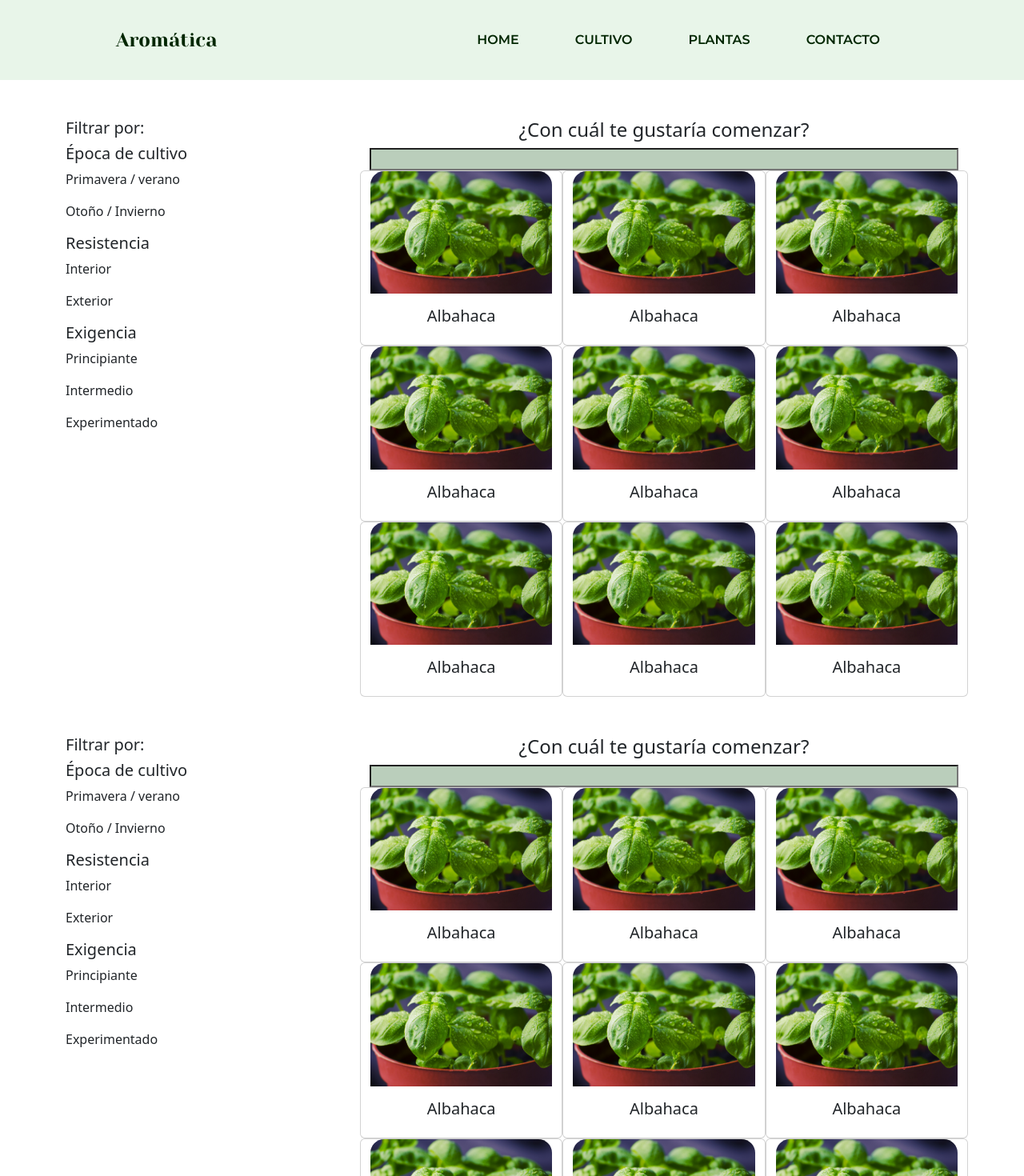
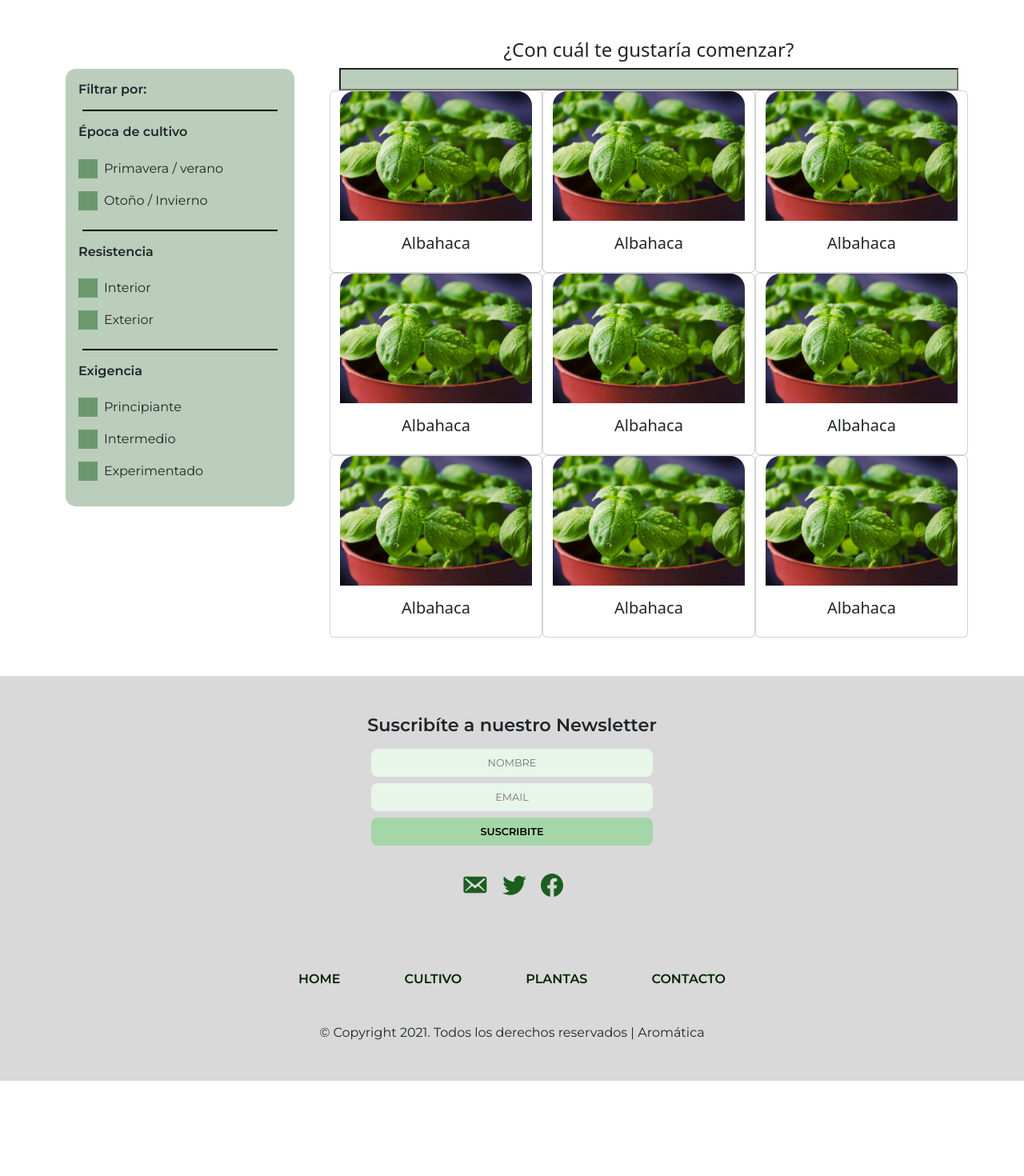
Before and after one commit to BrajhanLop/AromaticsApp, a React (Vite) app: page /plantas in a window 1280 px wide. Shown: the top 1470 px of the page at 80% size. After the commit the page ends 1351 px from the top, so only its background shows below. Built offline with nearby package versions, Linux system fonts and the light colour scheme.

Commit message:
termino los estilos para el filtro desktop

```diff
--- a/src/components/footer/ContainerFooter.jsx
+++ b/src/components/footer/ContainerFooter.jsx
@@ -1,10 +1,11 @@
 import React from 'react'
 import NavbarFooter from './NavbarFooter'
 import NewsletterForm from './NewsletterForm'
+import './styles/style.css'
 
 function ContainerFooter() {
   return (
-    <footer className='d-flex flex-column align-items-center containerBackground'>
+    <footer className='containerBackground'>
         <NewsletterForm />
         <NavbarFooter />
     </footer>
--- a/src/components/footer/NavbarFooter.jsx
+++ b/src/components/footer/NavbarFooter.jsx
@@ -2,17 +2,21 @@ import React from 'react'
 
 function NavbarFooter() {
   return (
-    <div>
-        <nav>
-            <ul className='d-flex containerNavbarFooter'>
-              <li className='mx-5 liFooter'>HOME</li>
-              <li className='mx-5 liFooter'>CULTIVO</li>
-              <li className='mx-5 liFooter'>PLANTAS</li>
-              <li className='mx-5 liFooter'>CONTACTO</li>
-            </ul>
+    <section className='d-flex flex-column align-items-center'>
+        <nav className='containerNavbarFooter'>
+
+            <button type="button" className="liFooter" href="https://getbootstrap.com/docs/5.1/components/buttons/">HOME</button>
+            <button type="button" className="liFooter" href="#">CULTIVO</button>
+            <button type="button" className="liFooter" href="#">PLANTAS</button>
+            <button type="button" className="liFooter" href="#">CONTACTO</button>
+              {/* <a href="#"><li className='mx-5 liFooter'>HOME</li></a>
+              <a href="#"><li className='mx-5 liFooter'>CULTIVO</li></a>
+              <a href="#"><li className='mx-5 liFooter'>PLANTAS</li></a>
+              <a href="#"><li className='mx-5 liFooter'>CONTACTO</li></a> */}
+
         </nav>
-        <p className='text-center copyrightFooter'>© Copyright 2021. Todos los derechos reservados | Aromática</p>
-    </div>
+        <p className='text-center copyrightFooter mb-5'>© Copyright 2021. Todos los derechos reservados | Aromática</p>
+    </section>
   )
 }
 
--- a/src/components/footer/NewsletterForm.jsx
+++ b/src/components/footer/NewsletterForm.jsx
@@ -1,24 +1,24 @@
 import React from 'react'
-import './styles/style.css'
+
 import msj from '../../images/emailFooter.svg'
 import twitter from '../../images/twitterFooter.svg'
 import facebookFooter from '../../images/faceboojFooter.svg'
 
 function NewsletterForm() {
   return (
-    <>
-        <h3 className='text-center my-4 titFooter'>Suscribíte a nuestro Newsletter</h3>
-        <form className='d-flex flex-column'>
+    <section className='d-flex flex-column align-items-center'>
+        <h3 className='text-center mt-5 mb-3 titFooter'>Suscribíte a nuestro Newsletter</h3>
+        <form className='d-flex flex-column align-items-center w-100'>
             <input type="text" className='inputFooter' placeholder='NOMBRE' />
             <input type="email" className='inputFooter' placeholder='EMAIL' />
             <button className='btnFooter'>SUSCRIBITE</button>
         </form>
-        <section>
+        <section className='my-3'>
             <img src={msj} alt="" className='mx-2 mt-3' />
             <img src={twitter} alt="" className='mx-2 mt-3' />
             <img src={facebookFooter} alt="" className='mx-2 mt-3' />
         </section>
-    </>
+    </section>
   )
 }
 
--- a/src/components/footer/styles/style.css
+++ b/src/components/footer/styles/style.css
@@ -31,13 +31,19 @@
     font-weight: 700;
 }
 .liFooter {
-    list-style-type: none;
+    color: #002600;
+    font-size: 1rem;
     font-family: 'Montserrat', sans-serif;
     font-weight: 700;
+    border: none;
+    background: none;
+    margin-left: 2.5rem;
+    margin-right: 2.5rem;
 }
 .containerNavbarFooter {
     margin-top: 4.5rem;
     margin-bottom: 2.7rem;
+
 }
 .copyrightFooter {
     font-family: 'Montserrat', sans-serif;
@@ -52,4 +58,27 @@
         flex-direction: column;
         align-items: center;
     }
+
+    .inputFooter {
+        width: 80%;
+    }
+
+    .btnFooter {
+        width: 80%;
+    }
+
+    .containerNavbarFooter {
+        display: flex;
+        flex-direction: column;
+        align-items: center;
+        margin-top: 1.5rem;
+        margin-bottom: 1.5rem;
+    }
+
+    .liFooter {
+        margin-bottom: 1rem;
+        margin-right: 0;
+        margin-left: 0;
+        font-weight: 700;
+    }
 }
--- a/src/pages/plantas/Plantas.jsx
+++ b/src/pages/plantas/Plantas.jsx
@@ -1,6 +1,6 @@
 import React from "react";
 import albahaca from "../../images/albahaca-1.svg";
-import Card from 'react-bootstrap/Card';
+import Card from "react-bootstrap/Card";
 import "./plantas.css";
 /* import { BiSearch } from 'react-icons/fa'; */
 const Plantas = () => {
@@ -8,52 +8,56 @@ const Plantas = () => {
     <>
       <section className="container my-5">
         <div className="row">
-
-          <div className="col-4 containerFiltro">
-
-              <h5>Filtrar por:</h5>
-              <div className="lineaFiltro"></div>
-              <h5>Época de cultivo</h5>
+          <div className="containerFiltro">
+            <section className="filtro">
+              <h5 className="textFiltro">Filtrar por:</h5>
+              <div className="containerLinea">
+                <div className="lineaFiltro"></div>
+              </div>
+              <h5 className="textFiltro">Época de cultivo</h5>
               <div className="d-flex justify-content-start align-items-center">
                 <div className="colorVerde"></div>
-                <p>Primavera / verano</p>
+                <p className="parrafoFiltro">Primavera / verano</p>
               </div>
               <div className="d-flex justify-content-start align-items-center">
                 <div className="colorVerde"></div>
-                <p>Otoño / Invierno</p>
+                <p className="parrafoFiltro">Otoño / Invierno</p>
               </div>
-              <div className="lineaFiltro"></div>
-              <h5>Resistencia</h5>
+              <div className="containerLinea">
+                <div className="lineaFiltro linea2"></div>
+              </div>
+              <h5 className="textFiltro">Resistencia</h5>
               <div className="d-flex justify-content-start align-items-center">
                 <div className="colorVerde"></div>
-                <p>Interior</p>
+                <p className="parrafoFiltro">Interior</p>
               </div>
               <div className="d-flex justify-content-start align-items-center">
                 <div className="colorVerde"></div>
-                <p>Exterior</p>
+                <p className="parrafoFiltro">Exterior</p>
               </div>
-              <div className="lineaFiltro"></div>
-              <h5>Exigencia</h5>
+              <div className="containerLinea">
+                <div className="lineaFiltro linea2"></div>
+              </div>
+              <h5 className="textFiltro">Exigencia</h5>
               <div className="d-flex justify-content-start align-items-center">
                 <div className="colorVerde"></div>
-                <p>Principiante</p>
+                <p className="parrafoFiltro">Principiante</p>
               </div>
-              <div className="itemFiltro">
+              <div className="d-flex justify-content-start align-items-center">
                 <div className="colorVerde"></div>
-                <p>Intermedio</p>
+                <p className="parrafoFiltro">Intermedio</p>
               </div>
-              <div className="itemFiltro">
-                <div className="colorVerde"></div>
-                <p>Experimentado</p>
+              <div className="d-flex justify-content-start align-items-center">
+                <div className="colorVerde finConMargin"></div>
+                <p className="parrafoFiltro finConMargin">Experimentado</p>
               </div>
-
+            </section>
           </div>
 
-          <div className="col-8 d-flex flex-column align-items-center justify-content-center">
-            <h4>¿Con cuál te gustaría comenzar?</h4>
+          <div className="containerPlants d-flex flex-column align-items-center justify-content-center">
+            <h4 className="titPlantasFiltro">¿Con cuál te gustaría comenzar?</h4>
             <input type="text" className="inputFilter" />
             <section className="row row-cols-1 row-cols-md-3 containerCards">
-
               <Card className="cardPlanta">
                 <Card.Img className="planta" variant="top" src={albahaca} />
                 <Card.Body>
--- a/src/pages/plantas/plantas.css
+++ b/src/pages/plantas/plantas.css
@@ -1,44 +1,67 @@
-/* .containerFiltro {
-    display: flex;
-    flex-direction: column;
-    align-items: center;
-    width: 100%;
-    margin-top: 5rem;
+
+.containerPlants {
+    width: 70%;
 }
+
+.containerFiltro {
+    width: 30%;
+}
+
+/* -----styles de filtro------- */
+
 .filtro {
     background: rgba(27, 94, 32, 0.3);
-    width: 75%;
+    width: 90%;
+    border-radius: .8rem;
+    margin-top: 12%;
+}
+
+.textFiltro {
+    font-size: 1rem;
+    font-weight: 700;
+    font-family: "Montserrat";
+    margin-bottom: 0;
+    padding: 1rem;
+}
+
+.parrafoFiltro {
+    font-size: 1rem;
+    font-weight: 400;
+    font-family: "Montserrat";
+    margin-bottom: 0;
+    padding: .5rem;
+}
+
+.colorVerde {
+    width: 1.5rem;
+    height: 1.5rem;
+    background-color: #6B996E;
+    margin-left: 1rem;
+}
+
+.containerLinea {
+    display: flex;
+    justify-content: center;
 }
 
 .lineaFiltro {
-    width: 90%;
+    width: 85%;
     border: 1px solid #000;
-}
-.colorVerde {
-    width: 1rem;
-    height: 1rem;
-    background-color: #6B996E;
+    background-color: #000;
 }
 
-.itemFiltro {
-    height: 3rem;
-    display: flex;
-    align-items: center;
-} */
+.linea2 {
+    margin-top: 1rem;
+}
 
-/* .containerCards {
+.finConMargin {
+    margin-bottom: 1.5rem;
+}
+/* -----fin de styles de filtro------- */
 
-} */
+.titPlantasFiltro {
 
-/* .cardPlanta {
-    border: none;
-    width: 12.5rem;
-} */
-
-/* .planta {
-    width: auto;
-    border-radius: none;
-} */
+}
 
 .inputFilter {
     width: 100%;
--- a/src/routes/AromaticasRoutes.jsx
+++ b/src/routes/AromaticasRoutes.jsx
@@ -10,14 +10,13 @@ import Plantas from "../pages/plantas/Plantas";
 const AromaticasRoutes = () => {
   return (
     <>
-      <NavbarApp/>
+      {/* <NavbarApp/> */}
       <Routes>
         <Route path="/" element={<Home />} />
         <Route path="/plantas" element={<Plantas />} />
         <Route path="/contacto" element={<Contacto />} />
         {/* Agregar mas rutas */}
       </Routes>
-      <Plantas />
       <ContainerFooter/>
     </>
   );
```
